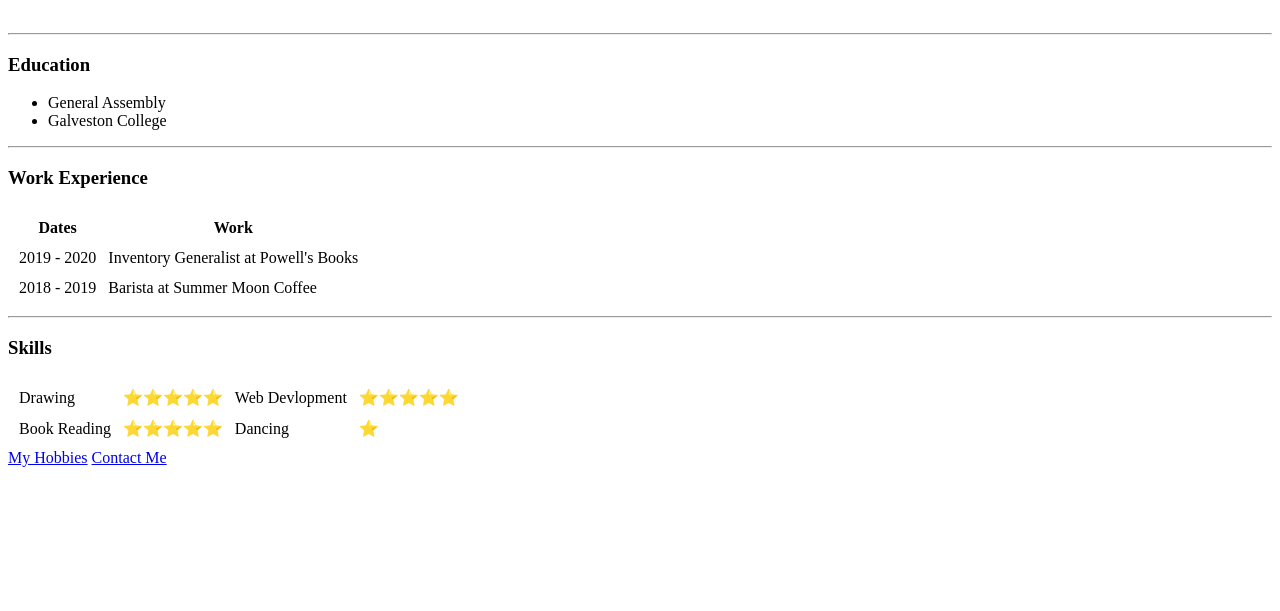
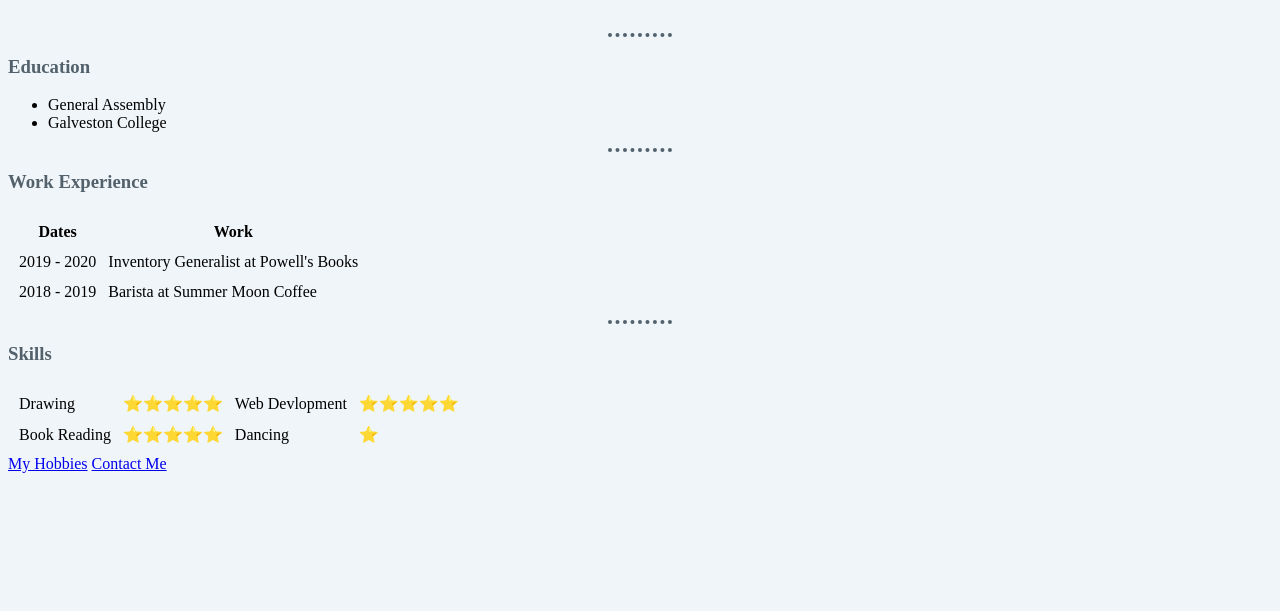
Before and after one commit to SamKeathley/CV, a plain HTML site: page index.html in a window 1280 px wide. Shown: the part 189-800 px from the top of the page. Drawn offline with Linux system fonts and the light colour scheme.

Commit message:
playing with CSS

```diff
--- /dev/null
+++ b/css/styles.css
@@ -0,0 +1,20 @@
+body {
+  background-color: #f0f5f9;
+}
+
+h1, h3 {
+  color: #52616b;
+}
+
+hr {
+  border-style: none;
+  border-top-style: dotted;
+  border-color: #52616b;
+  border-width: 4px;
+  width: 5%;
+}
+
+.samSelfie{
+  height: 160px;
+  width: 160px;
+}
--- a/index.html
+++ b/index.html
@@ -4,13 +4,14 @@
 <head>
   <meta charset="utf-8">
   <title>Sam's Personal Site</title>
+  <link rel="stylesheet" href="css/styles.css">
 </head>
 
 <body>
   <table cellspacing=20>
     <tr>
       <td>
-        <img src="images/Sam.png" alt="sam" height="160" width="160">
+        <img class="samSelfie" src="images/Sam.png" alt="it me">
       </td>
       <td>
         <h1>Sam Keathley</h1>
```
Also changed, not shown: contact.html (+2 -1 lines), hobbies.html (+2 -1 lines).
